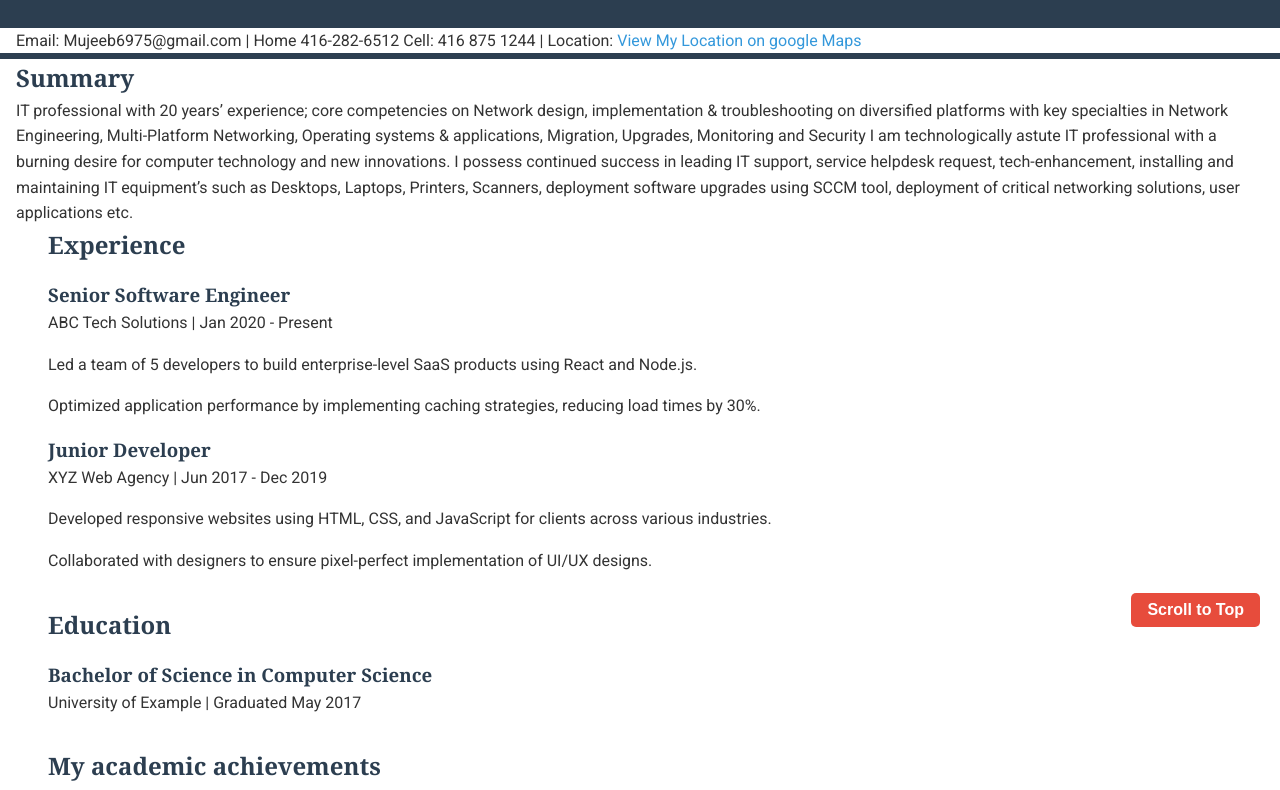
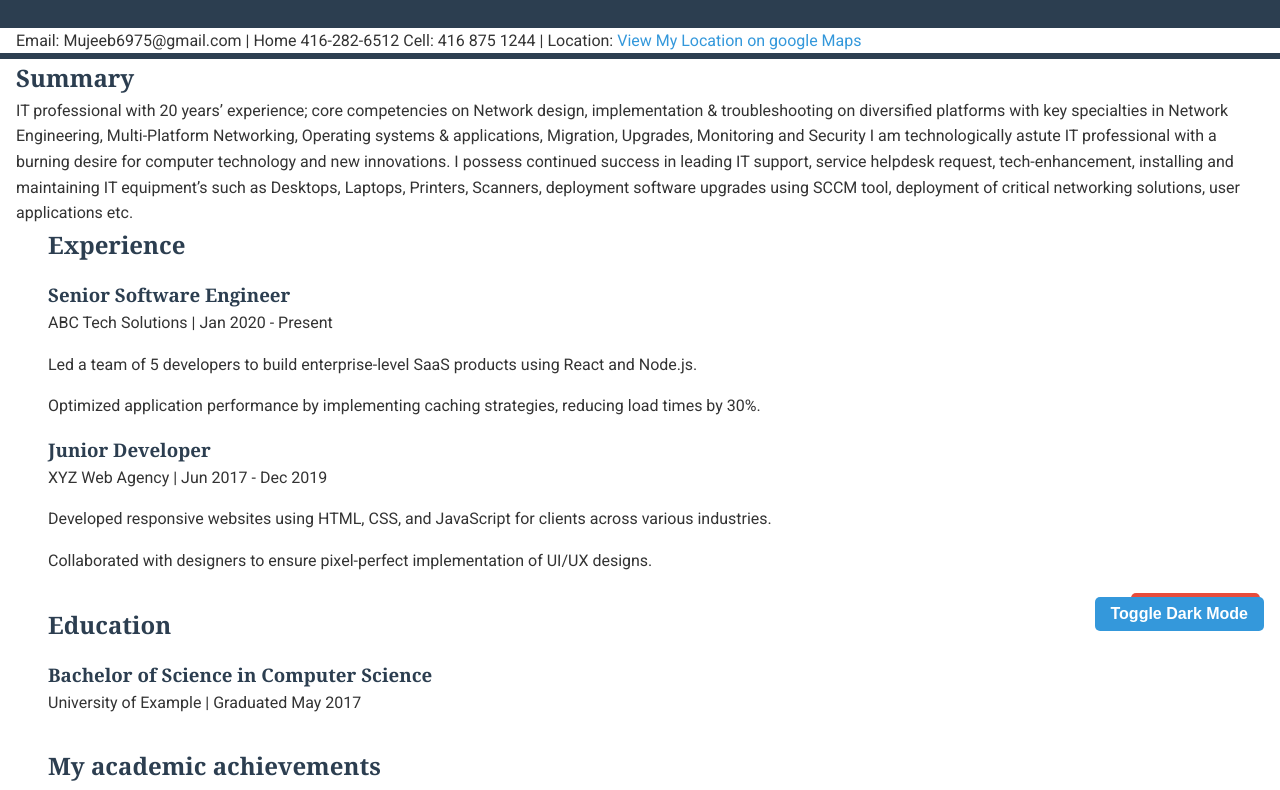
Before and after one commit to mujee1244/project3, a plain HTML site: page resume.html in a window 1280 px wide. Shown: the part 153-943 px from the top of the page. Drawn offline with Linux system fonts and the light colour scheme.

Commit message:
consolidated js tools css

```diff
--- a/style/hobbies.css
+++ b/style/hobbies.css
@@ -70,34 +70,6 @@ button:hover {
 }
 
 
-#darkModeToggle {
-  position: fixed;
-  top: 1rem;
-  right: 1rem;
-  padding: 0.5rem 1rem;
-  font-size: 1rem;
-  font-weight: bold;
-  color: #fff;
-  background-color: #3498db;
-  border: none;
-  border-radius: 5px;
-  cursor: pointer;
-  transition: background-color 0.3s ease;
-  z-index: 1000;
-}
-
-
-#scrollToTop {
-  position: fixed;
-  bottom: 20px;
-  right: 20px;
-  background-color: #e74c3c;
-}
-
-#scrollToTop:hover {
-  background-color: #c0392b;
-}
-
 body {
   background-color: #ffffff;
   color: #333333;
--- a/style/index.css
+++ b/style/index.css
@@ -162,7 +162,7 @@ button:hover {
 
 #darkModeToggle {
   position: fixed;
-  top: 1rem;
+  bottom: 1rem;
   right: 1rem;
   padding: 0.5rem 1rem;
   font-size: 1rem;
--- a/style/map.css
+++ b/style/map.css
@@ -115,33 +115,6 @@ nav {
   }
 
 
-  #darkModeToggle {
-    position: fixed;
-    top: 1rem;
-    right: 1rem;
-    padding: 0.5rem 1rem;
-    font-size: 1rem;
-    font-weight: bold;
-    color: #fff;
-    background-color: #3498db;
-    border: none;
-    border-radius: 5px;
-    cursor: pointer;
-    transition: background-color 0.3s ease;
-    z-index: 1000;}
-
-
-  #scrollToTop {
-    position: fixed;
-    bottom: 20px;
-    right: 20px;
-    background-color: #e74c3c;
-  }
-
-  #scrollToTop:hover {
-    background-color: #c0392b;
-  }
-
   body {
     background-color: #ffffff;
     color: #333333;
--- a/style/resume.css
+++ b/style/resume.css
@@ -89,34 +89,6 @@ button:hover {
 }
 
 
-#darkModeToggle {
-  position: fixed;
-  top: 1rem;
-  right: 1rem;
-  padding: 0.5rem 1rem;
-  font-size: 1rem;
-  font-weight: bold;
-  color: #fff;
-  background-color: #3498db;
-  border: none;
-  border-radius: 5px;
-  cursor: pointer;
-  transition: background-color 0.3s ease;
-  z-index: 1000;
-}
-
-
-#scrollToTop {
-  position: fixed;
-  bottom: 20px;
-  right: 20px;
-  background-color: #e74c3c;
-}
-
-#scrollToTop:hover {
-  background-color: #c0392b;
-}
-
 body {
   background-color: #ffffff;
   color: #333333;
```
